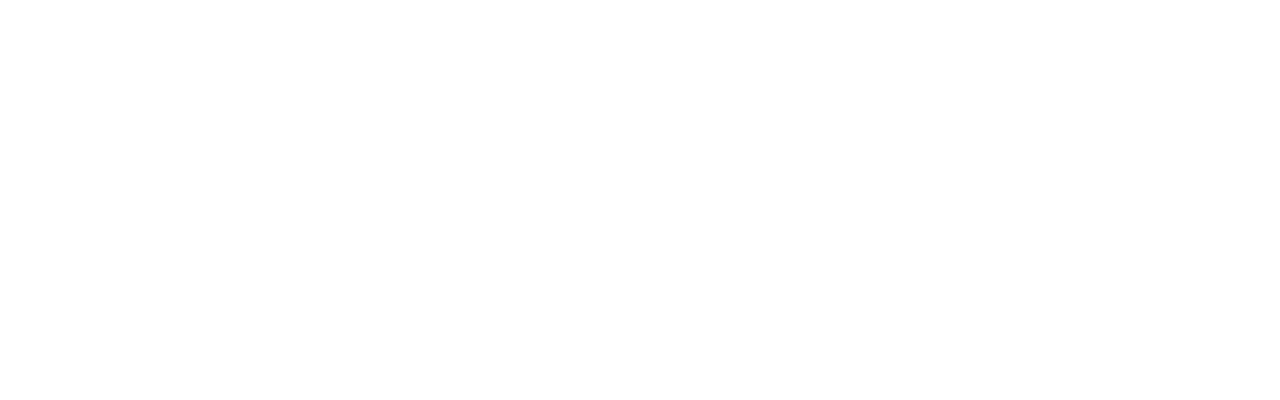
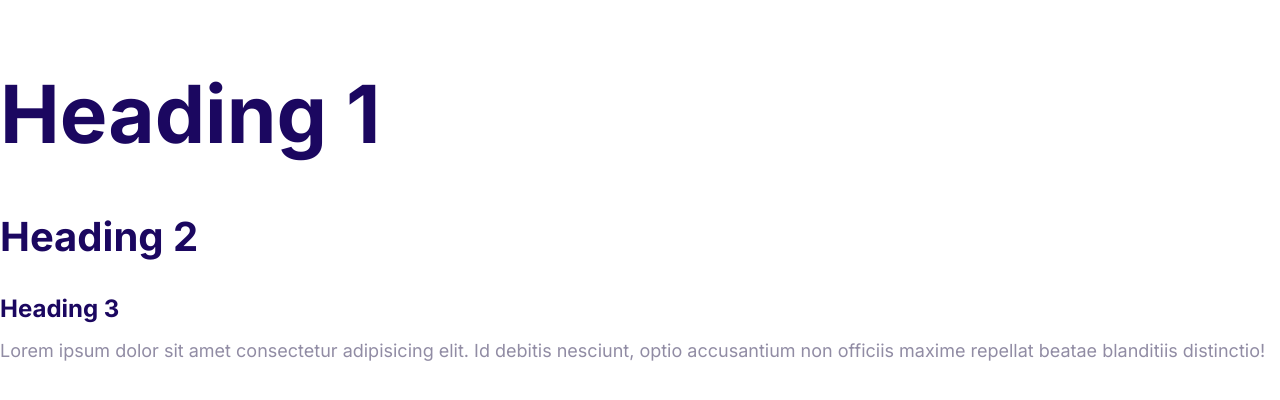
Before and after one commit to SoulBroCode/Moshify, a plain HTML site: page index.html in a window 1280 px wide. Drawn offline with Linux system fonts and the light colour scheme.

Commit message:
Define the styles for the fonts.

```diff
--- a/css/styles.css
+++ b/css/styles.css
@@ -5,3 +5,53 @@
   --color-headings: #1b0760;
   --color-body: #918ca4;
 }
+
+html {
+  font-size: 62.5%;
+}
+
+body {
+  font-family: Inter, Arial, Helvetica, sans-serif;
+  font-size: 2.4rem;
+  line-height: 1.5;
+  color: var(--color-body);
+}
+
+h1,
+h2,
+h3 {
+  color: var(--color-headings);
+  margin-bottom: 1rem;
+}
+
+h1 {
+  font-size: 7rem;
+}
+
+h2 {
+  font-size: 4rem;
+}
+
+h3 {
+  font-size: 3rem;
+}
+
+p {
+  margin-top: 0;
+}
+
+@media screen and (min-width: 1024px) {
+  body {
+    font-size: 1.8rem;
+  }
+
+  h1 {
+    font-size: 8rem;
+  }
+  h2 {
+    font-size: 4rem;
+  }
+  h3 {
+    font-size: 2.4rem;
+  }
+}
--- a/index.html
+++ b/index.html
@@ -4,8 +4,23 @@
     <meta charset="UTF-8" />
     <meta name="viewport" content="width=device-width, initial-scale=1.0" />
     <title>Document</title>
+    <link rel="preconnect" href="https://fonts.googleapis.com" />
+    <link rel="preconnect" href="https://fonts.gstatic.com" crossorigin />
+    <link
+      href="https://fonts.googleapis.com/css2?family=Inter:wght@400;700&display=swap"
+      rel="stylesheet"
+    />
     <link rel="stylesheet" href="css/normalize.css" />
     <link rel="stylesheet" href="css/styles.css" />
   </head>
-  <body></body>
+  <body>
+    <h1>Heading 1</h1>
+    <h2>Heading 2</h2>
+    <h3>Heading 3</h3>
+    <p>
+      Lorem ipsum dolor sit amet consectetur adipisicing elit. Id debitis
+      nesciunt, optio accusantium non officiis maxime repellat beatae blanditiis
+      distinctio!
+    </p>
+  </body>
 </html>
```
